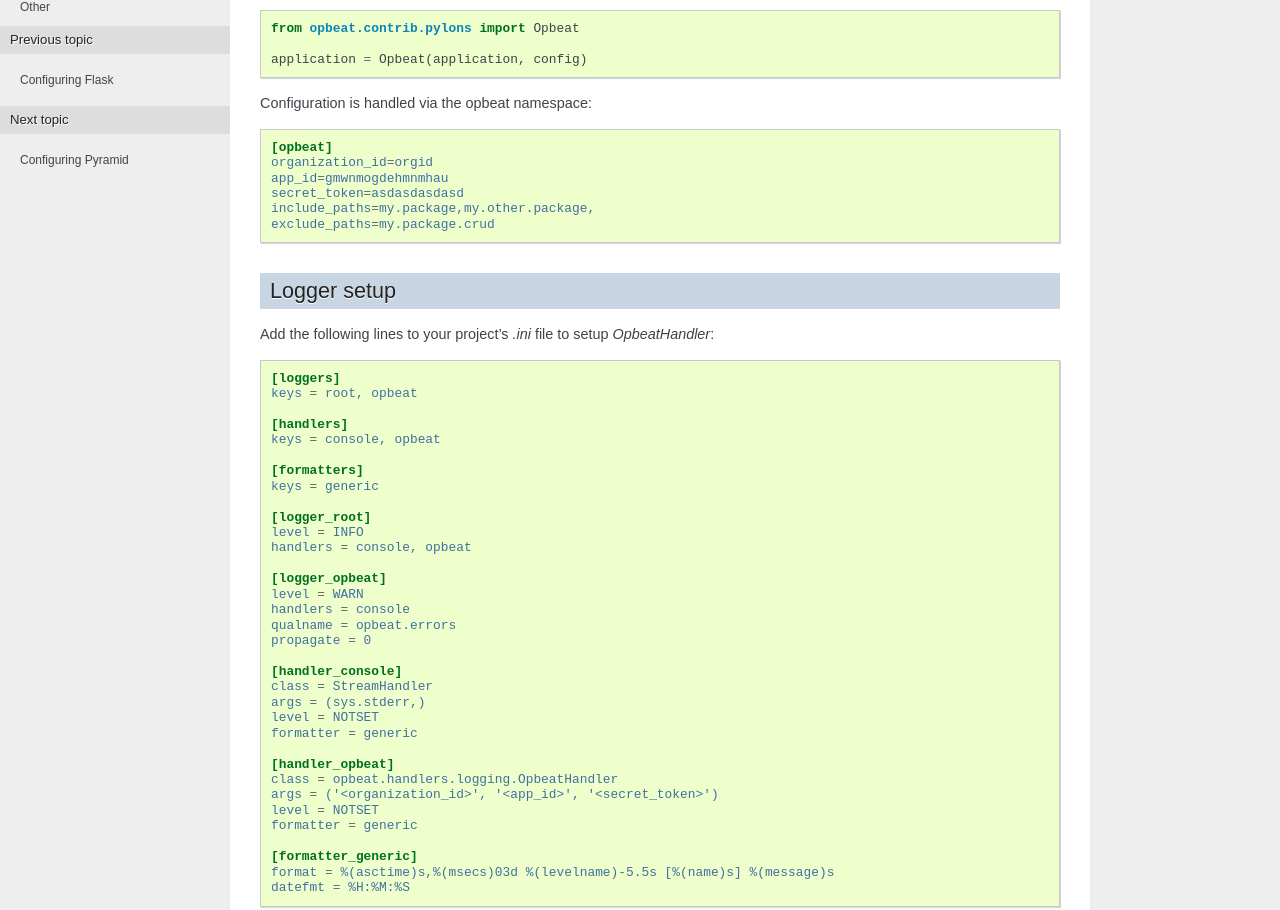
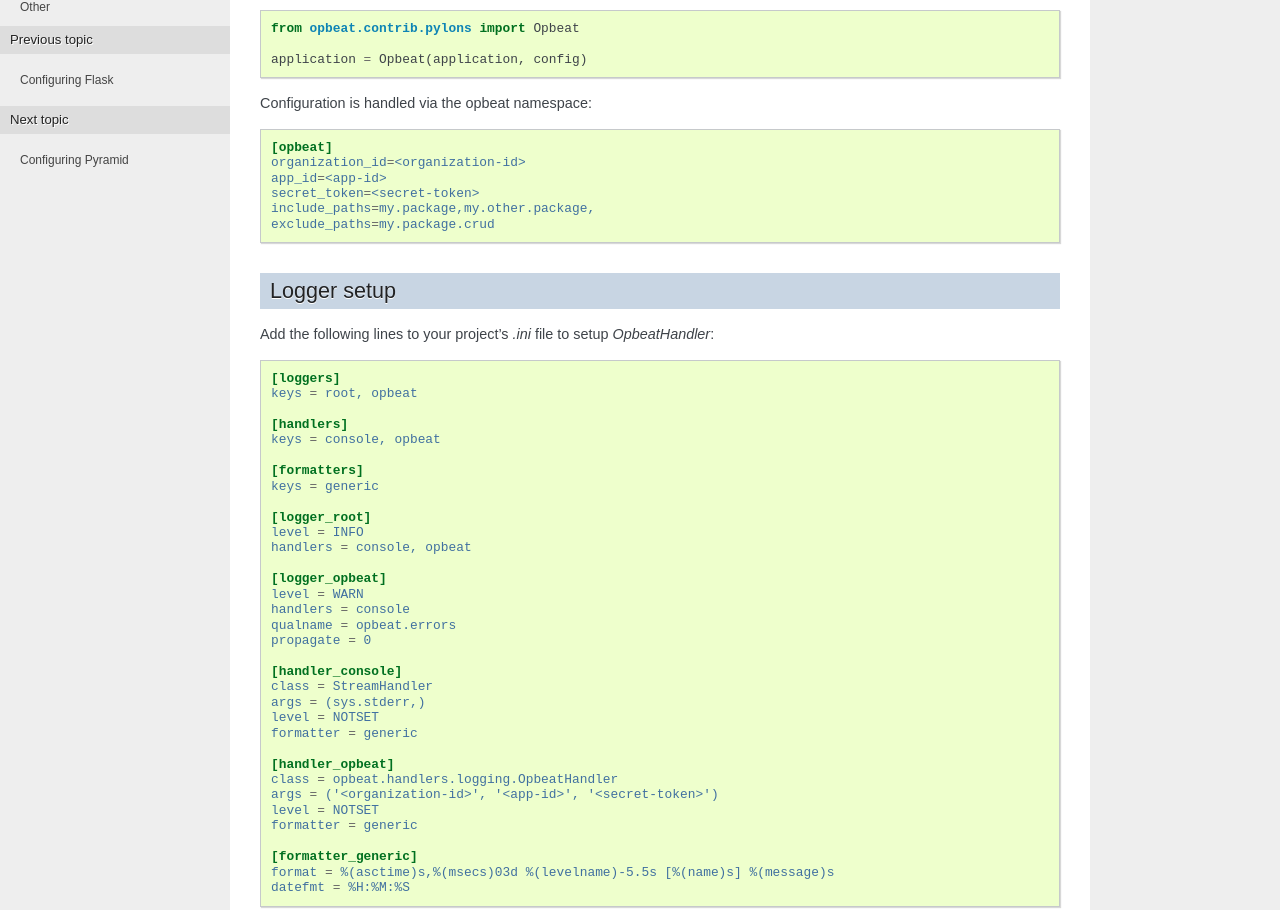
Before and after one commit to JohnFredok/apm-agent-python, a Sphinx documentation site: the page built from docs/config/pylons.rst, in a window 1280 px wide. Shown: the part 236-1146 px from the top of the page. Built offline with Sphinx 7.4.7, drawn with Linux system fonts in a browser that asks for light colours.

Commit message:
Updated code snippet placeholders, so they can be replaced by id's and tokens.

```diff
--- a/docs/config/pylons.rst
+++ b/docs/config/pylons.rst
@@ -22,9 +22,9 @@
 .. code-block:: ini
 
     [opbeat]
-    organization_id=orgid
-    app_id=gmwnmogdehmnmhau
-    secret_token=asdasdasdasd
+    organization_id=<organization-id>
+    app_id=<app-id>
+    secret_token=<secret-token>
     include_paths=my.package,my.other.package,
     exclude_paths=my.package.crud
 
@@ -63,7 +63,7 @@
 
     [handler_opbeat]
     class = opbeat.handlers.logging.OpbeatHandler
-    args = ('<organization_id>', '<app_id>', '<secret_token>')
+    args = ('<organization-id>', '<app-id>', '<secret-token>')
     level = NOTSET
     formatter = generic
 
--- a/docs/config/wsgi.rst
+++ b/docs/config/wsgi.rst
@@ -15,7 +15,7 @@
 
     application = Opbeat(
         application,
-        Client(organization_id='<org-id>', app_id='<app-id>', secret_token='..')
+        Client(organization_id='<organization-id>', app_id='<app-id>', secret_token='<secret-token>')
     )
 
 .. container:: note
```
